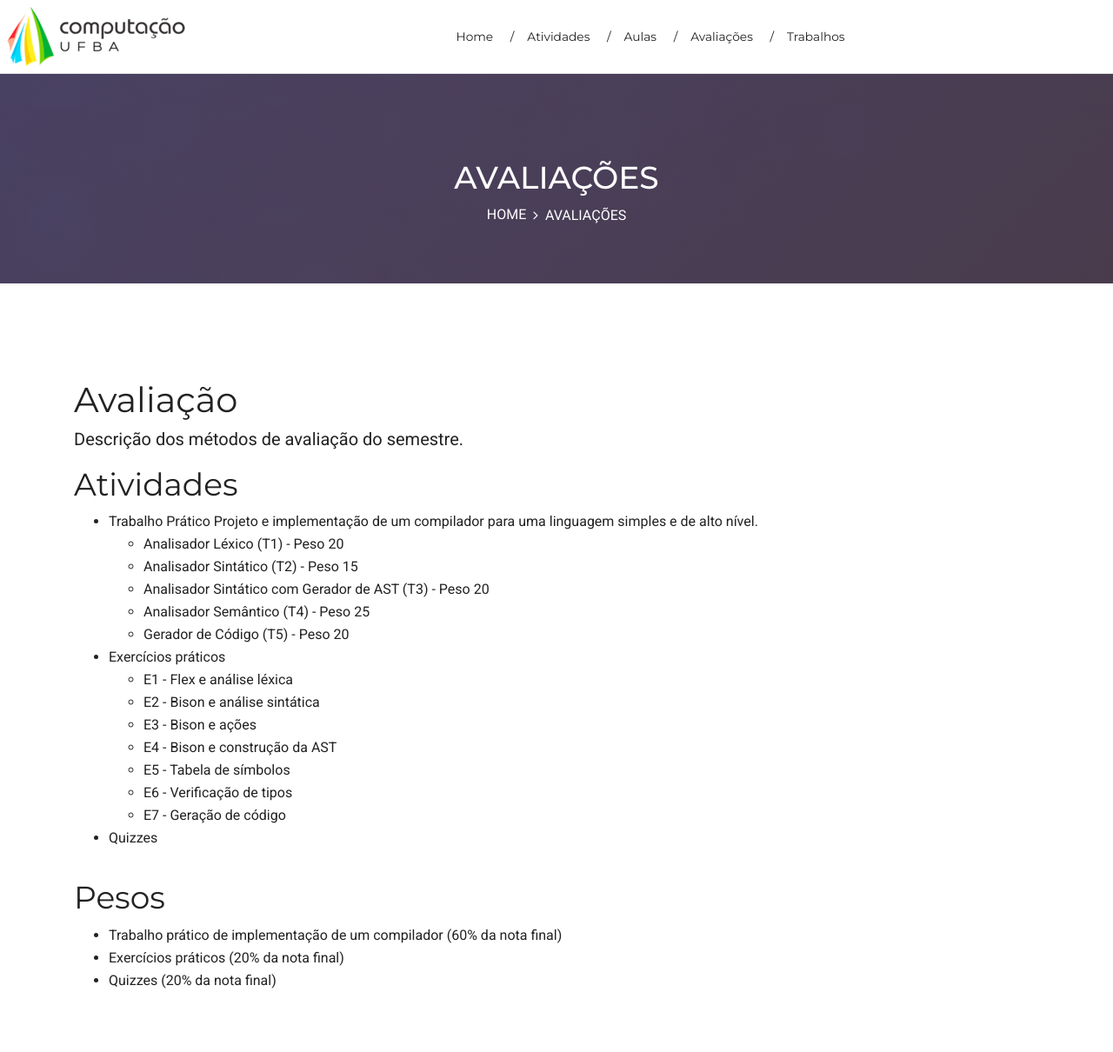
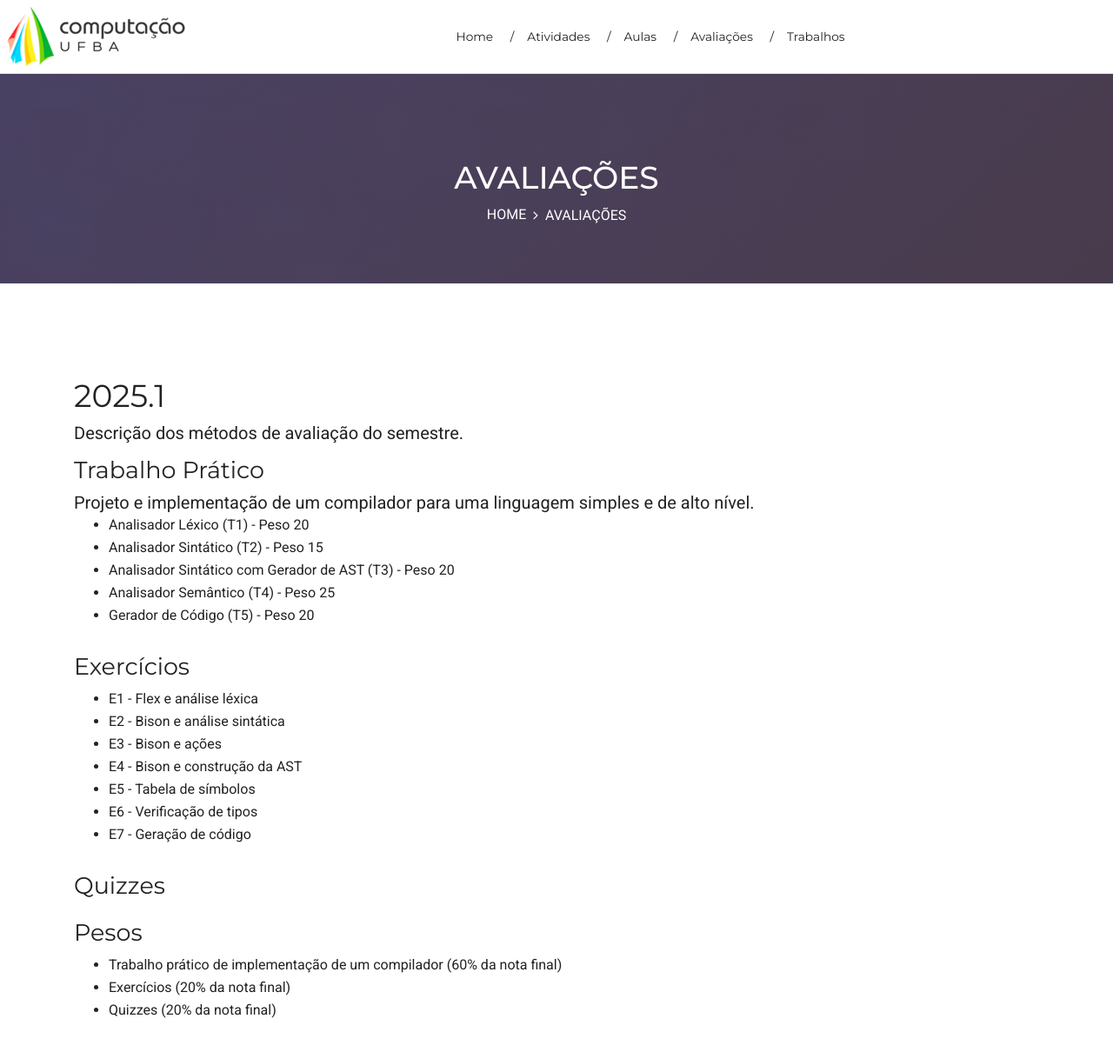
Before and after one commit to MATA61-IC-UFBA/mata61-ic-ufba.github.io, a Jekyll site: the page built from 20251/avaliacoes.md, in a window 1280 px wide and 1281 px high. Shown: the top 1210 px of the window at 87% size. Built offline with Jekyll 4.4.1, drawn with Linux system fonts in a browser that asks for light colours.

Commit message:
modify files

```diff
--- a/20251/avaliacoes.md
+++ b/20251/avaliacoes.md
@@ -7,34 +7,34 @@ kickoff:
     year: 20251
 ---
 
-## Avaliação
+### 2025.1
 
 Descrição dos métodos de avaliação do semestre.
 
-### Atividades
+#### Trabalho Prático
 
-* Trabalho Prático
 Projeto e implementação de um compilador para uma linguagem simples e de alto nível.
-   * Analisador Léxico (T1) - Peso 20
-   * Analisador Sintático (T2) - Peso 15
-   * Analisador Sintático com Gerador de AST (T3) - Peso 20
-   * Analisador Semântico (T4) - Peso 25
-   * Gerador de Código (T5) - Peso 20
+* Analisador Léxico (T1) - Peso 20
+* Analisador Sintático (T2) - Peso 15
+* Analisador Sintático com Gerador de AST (T3) - Peso 20
+* Analisador Semântico (T4) - Peso 25
+* Gerador de Código (T5) - Peso 20
 
-* Exercícios práticos
-  * E1 - Flex e análise léxica
-  * E2 - Bison e análise sintática
-  * E3 - Bison e ações
-  * E4 - Bison e construção da AST
-  * E5 - Tabela de símbolos
-  * E6 - Verificação de tipos
-  * E7 - Geração de código
+#### Exercícios
 
-* Quizzes
+* E1 - Flex e análise léxica
+* E2 - Bison e análise sintática
+* E3 - Bison e ações
+* E4 - Bison e construção da AST
+* E5 - Tabela de símbolos
+* E6 - Verificação de tipos
+* E7 - Geração de código
+
+#### Quizzes
 
 
-### Pesos
+#### Pesos
 
 * Trabalho prático de implementação de um compilador (60% da nota final)
-* Exercícios práticos (20% da nota final)
+* Exercícios (20% da nota final)
 * Quizzes (20% da nota final)
```
Also changed, not shown: 20251/atividades.md (+5 -3 lines), 20251/aulas.md (+6 -1 lines), 20251/trabalhos.md (+0 -2 lines).
